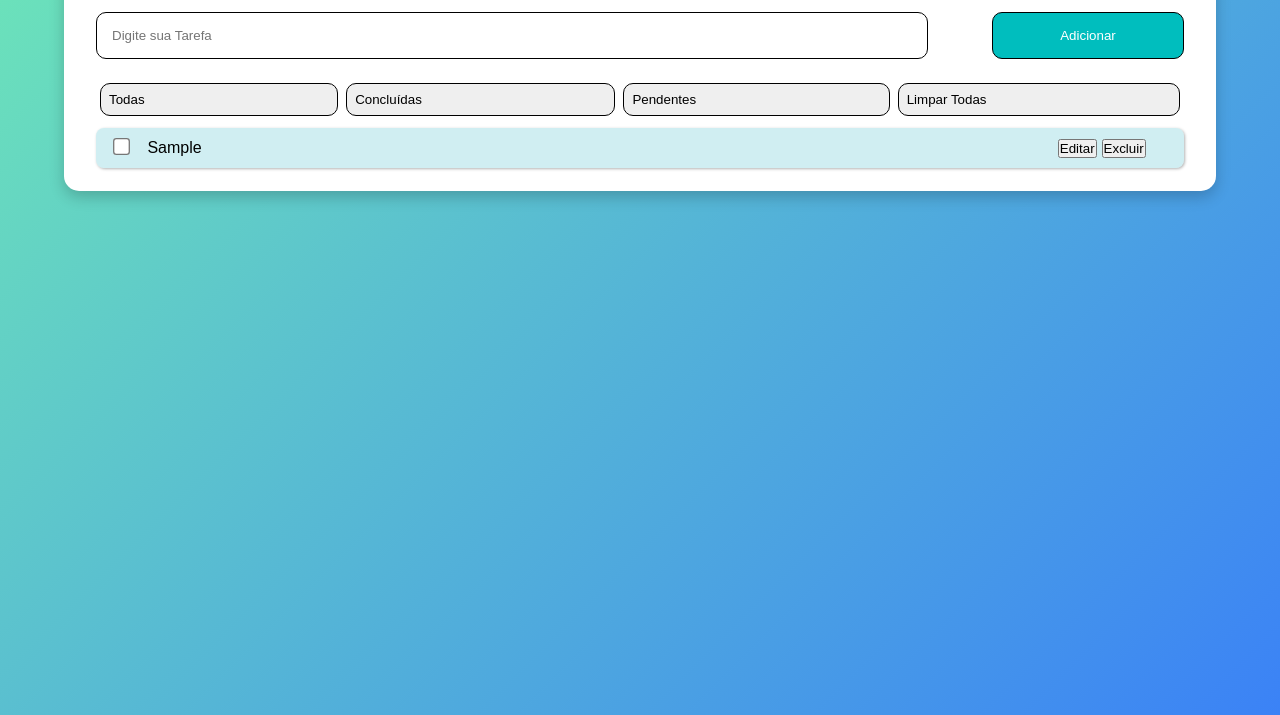
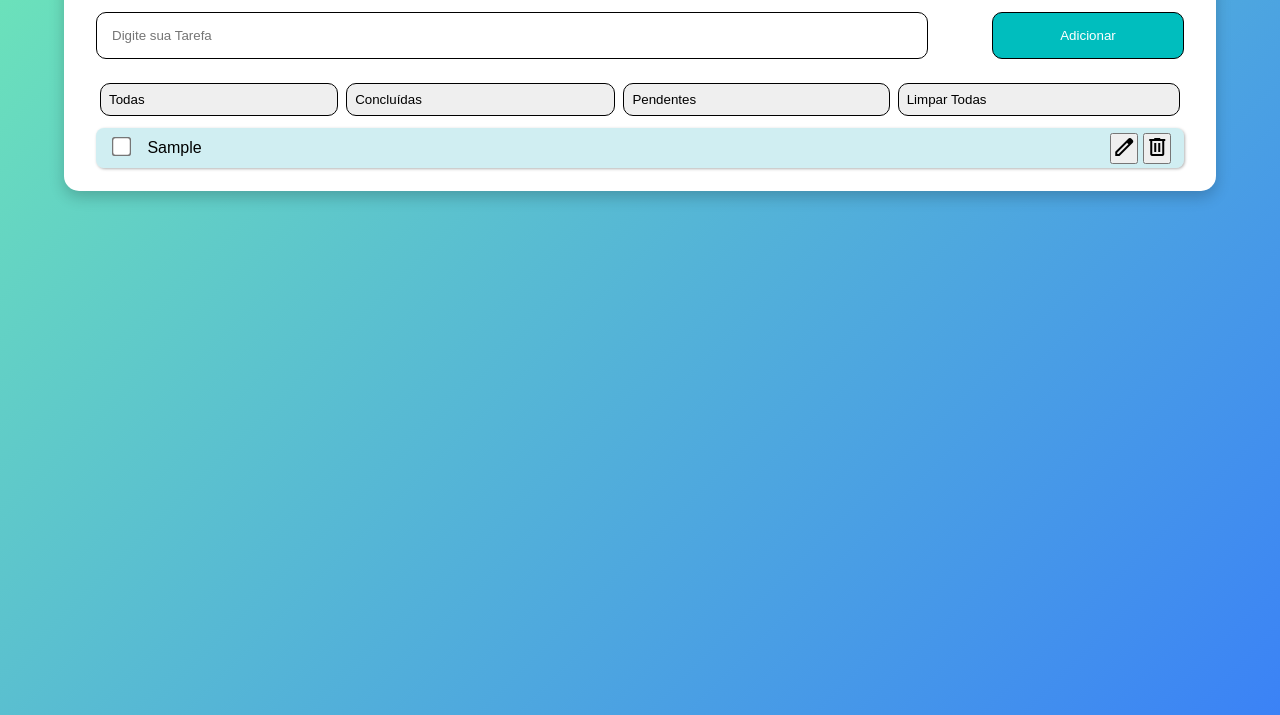
Before and after one commit to Caio-Ferencine/Extensao2, a plain HTML site: page index.html in a window 1280 px wide. Both pictures are taken after typing "Sample" into the empty fields and a click on the button "Adicionar". Shown: the part 125-840 px from the top of the page. Drawn offline with nearby package versions, Linux system fonts and the light colour scheme.

Commit message:
icones edit e delete

```diff
--- a/Estilos/style.css
+++ b/Estilos/style.css
@@ -80,6 +80,10 @@ main h1 {
 
 li {
     display : flex;
+    justify-content: space-between;
+    padding :0vw 3vw 0vw 3vw;
+    margin-bottom: 8px;
+    text-align: center;
     align-Items : center;
     background-color: rgba(144, 216, 224, 0.424);
     height:40px;
@@ -89,9 +93,13 @@ li {
     text-transform: capitalize;
 }
 
-li input[type="checkbox"] {
+li  div input[type="checkbox"] {
     margin: 0vw 1.5vw 0vw -1.5vw;
-    transform: scale(1.3);
+    transform: scale(1.5);
+}
+
+span {
+
 }
 
 .BT-Adiciona:hover {
--- a/index.html
+++ b/index.html
@@ -7,6 +7,9 @@
   <link rel="stylesheet" href="Estilos/style.css">
 
   <link rel="shortcut icon" href="favicon.png" type="image/x-icon">
+
+  <link href="https://fonts.googleapis.com/css2?family=Material+Symbols+Outlined" rel="stylesheet" />
+
 
 </head>
 <body>
--- a/script.js
+++ b/script.js
@@ -28,11 +28,6 @@ function renderTarefas(filtro = "todas") {
 
   tarefasFiltradas.forEach((tarefa, index) => {
     const li = document.createElement("li");
-    li.style.display = "flex";
-    li.style.justifyContent = "space-between";
-    li.style.padding = "0vw 3vw 0vw 3vw"
-    li.style.alignItems = "center";
-    li.style.marginBottom = "8px";
 
     // Checkbox
     const checkbox = document.createElement("input");
@@ -55,8 +50,7 @@ function renderTarefas(filtro = "todas") {
 
     // Botão editar
     const btnEdit = document.createElement("button");
-    btnEdit.textContent = "Editar";
-    btnEdit.style.marginLeft = "10px";
+    btnEdit.innerHTML = '<span class="material-symbols-outlined">edit</span>';
     btnEdit.addEventListener("click", () => {
       const novoTexto = prompt("Edite a tarefa:", tarefa.texto);
       if (novoTexto !== null && novoTexto.trim() !== "") {
@@ -68,8 +62,9 @@ function renderTarefas(filtro = "todas") {
 
     // Botão excluir
     const btnDelete = document.createElement("button");
-    btnDelete.textContent = "Excluir";
+    btnDelete.innerHTML = '<span class="material-symbols-outlined">delete</span>';
     btnDelete.style.marginLeft = "5px";
+    btnDelete.style.marginRight = "-2vw";
     btnDelete.addEventListener("click", () => {
       tarefas.splice(index, 1);
       salvarTarefas();
```
